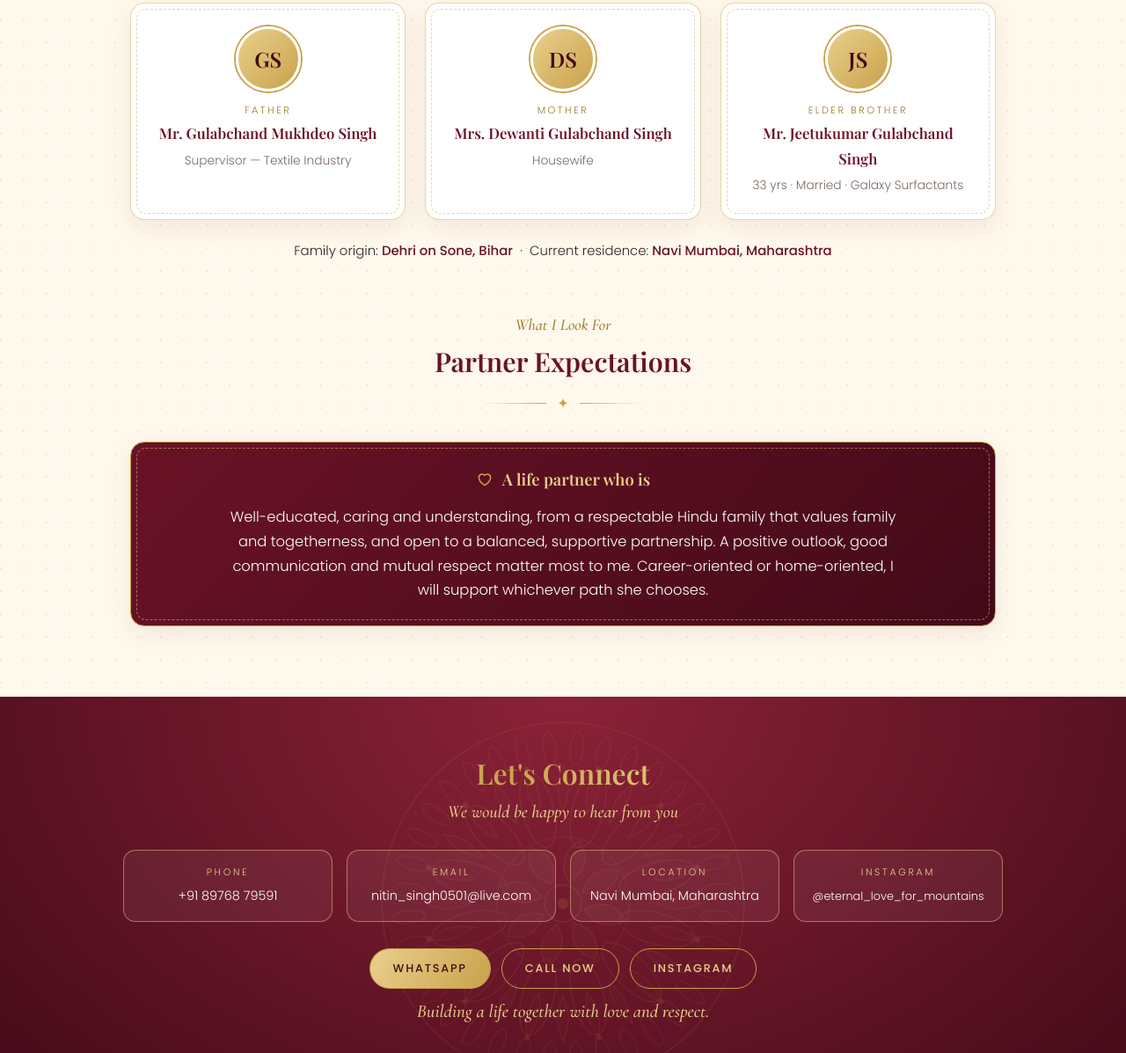
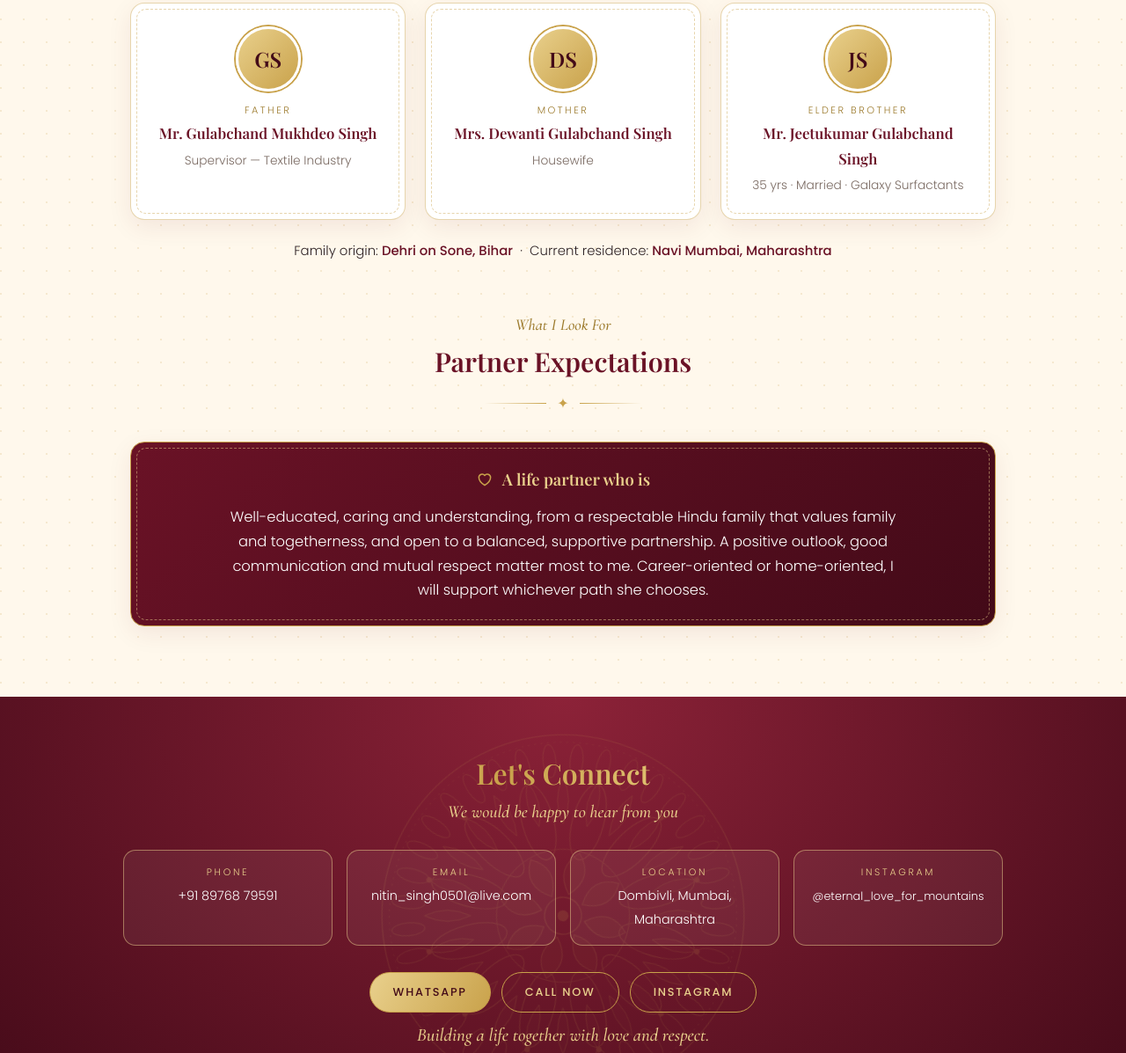
Before and after one commit to NITINSINGH0794/Nitin-Profile, a plain HTML site: page index.html in a window 1280 px wide. Shown: the part 2943-4140 px from the top of the page at 88% size. Drawn offline with nearby package versions, Linux system fonts and the light colour scheme.

Commit message:
Update index.html

```diff
--- a/index.html
+++ b/index.html
@@ -293,7 +293,7 @@ footer{margin-top:34px;font-size:.78rem;color:rgba(255,255,255,.65)}
     <div class="fam">
       <div class="card person"><div class="av">GS</div><small>Father</small><b>Mr. Gulabchand Mukhdeo Singh</b><span>Supervisor — Textile Industry</span></div>
       <div class="card person"><div class="av">DS</div><small>Mother</small><b>Mrs. Dewanti Gulabchand Singh</b><span>Housewife</span></div>
-      <div class="card person"><div class="av">JS</div><small>Elder Brother</small><b>Mr. Jeetukumar Gulabchand Singh</b><span>33 yrs · Married · Galaxy Surfactants</span></div>
+      <div class="card person"><div class="av">JS</div><small>Elder Brother</small><b>Mr. Jeetukumar Gulabchand Singh</b><span>35 yrs · Married · Galaxy Surfactants</span></div>
     </div>
     <p class="origin">Family origin: <b>Dehri on Sone, Bihar</b> &nbsp;·&nbsp; Current residence: <b>Navi Mumbai, Maharashtra</b></p>
   </section>
@@ -314,7 +314,7 @@ footer{margin-top:34px;font-size:.78rem;color:rgba(255,255,255,.65)}
   <div class="cgrid">
     <div class="cbox"><small>Phone</small><a href="tel:+918976879591">+91 89768 79591</a></div>
     <div class="cbox"><small>Email</small><a href="mailto:nitin_singh0501@live.com">nitin_singh0501@live.com</a></div>
-    <div class="cbox"><small>Location</small><span>Navi Mumbai, Maharashtra</span></div>
+    <div class="cbox"><small>Location</small><span>Dombivli, Mumbai, Maharashtra</span></div>
     <div class="cbox"><small>Instagram</small><a href="https://www.instagram.com/eternal_love_for_mountains?utm_source=qr&amp;dlrf=aDNrY2xwczhmaXk0" target="_blank" rel="noopener noreferrer">@eternal_love_for_mountains</a></div>
   </div>
   <div class="hero-btns">
```
